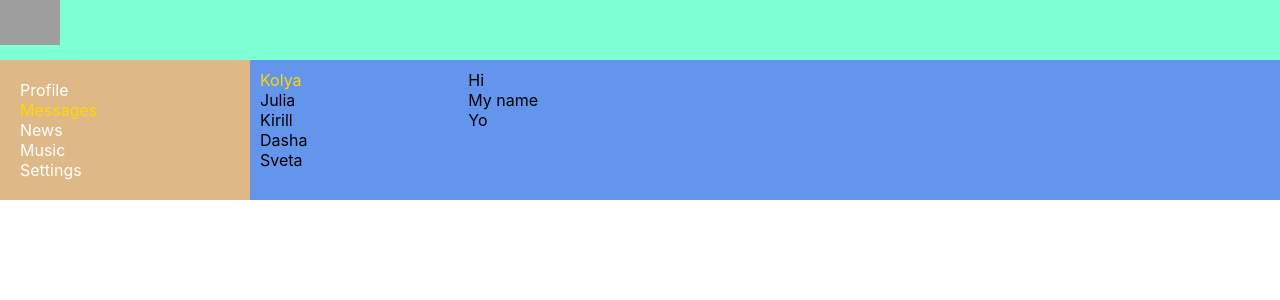
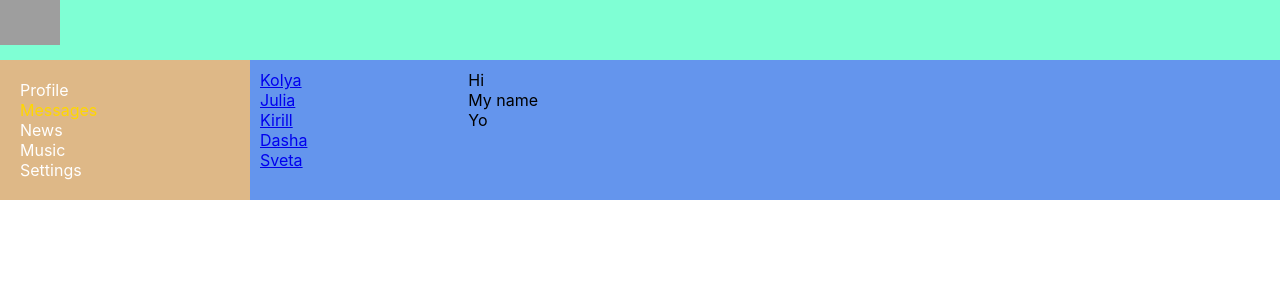
Before and after one commit to kolka199972/my-way-samurai, a React (Create React App) app: page /dialogs in a window 1280 px wide. Shown: the top 300 px of the page. Built offline with nearby package versions, Linux system fonts and the light colour scheme; grey boxes are pictures that could not be loaded.

Commit message:
22. Route exact

```diff
--- a/src/App.js
+++ b/src/App.js
@@ -18,7 +18,7 @@ const App = () => {
         <div className='app-wrapper-content'>
           <Routes>
             <Route path='/profile' element={<Profile />} />
-            <Route path='/dialogs' element={<Dialogs />} />
+            <Route path='/dialogs/*' element={<Dialogs />} />
             <Route path='/news' element={<News />} />
             <Route path='/music' element={<Music />} />
             <Route path='/settings' element={<Settings />} />
--- a/src/components/Dialogs/Dialogs.jsx
+++ b/src/components/Dialogs/Dialogs.jsx
@@ -1,15 +1,26 @@
 import React from 'react'
+import {NavLink} from 'react-router-dom'
 import s from './Dialogs.module.css'
 
 const Dialogs = () => {
   return (
     <div className={s.dialogs}>
       <div className={s.dialogsItems}>
-        <div className={s.dialog + ' ' + s.active}>Kolya</div>
-        <div className={s.dialog}>Julia</div>
-        <div className={s.dialog}>Kirill</div>
-        <div className={s.dialog}>Dasha</div>
-        <div className={s.dialog}>Sveta</div>
+        <div className={s.dialog + ' ' + s.active}>
+          <NavLink to='/dialogs/1'>Kolya</NavLink>
+        </div>
+        <div className={s.dialog}>
+          <NavLink to='/dialogs/2'>Julia</NavLink>
+        </div>
+        <div className={s.dialog}>
+          <NavLink to='/dialogs/3'>Kirill</NavLink>
+        </div>
+        <div className={s.dialog}>
+          <NavLink to='/dialogs/4'>Dasha</NavLink>
+        </div>
+        <div className={s.dialog}>
+          <NavLink to='/dialogs/5'>Sveta</NavLink>
+        </div>
       </div>
       <div className={s.messages}>
         <div className={s.message}>Hi</div>
```
